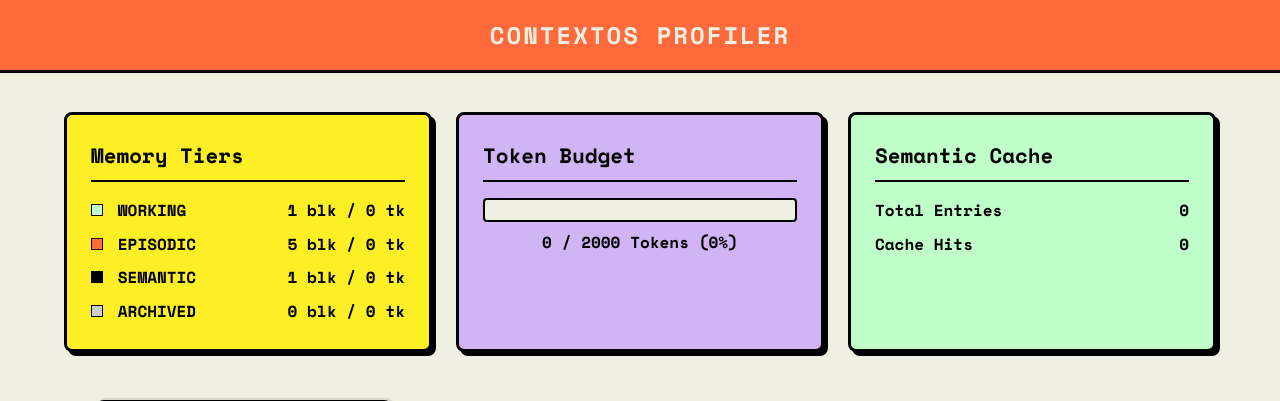
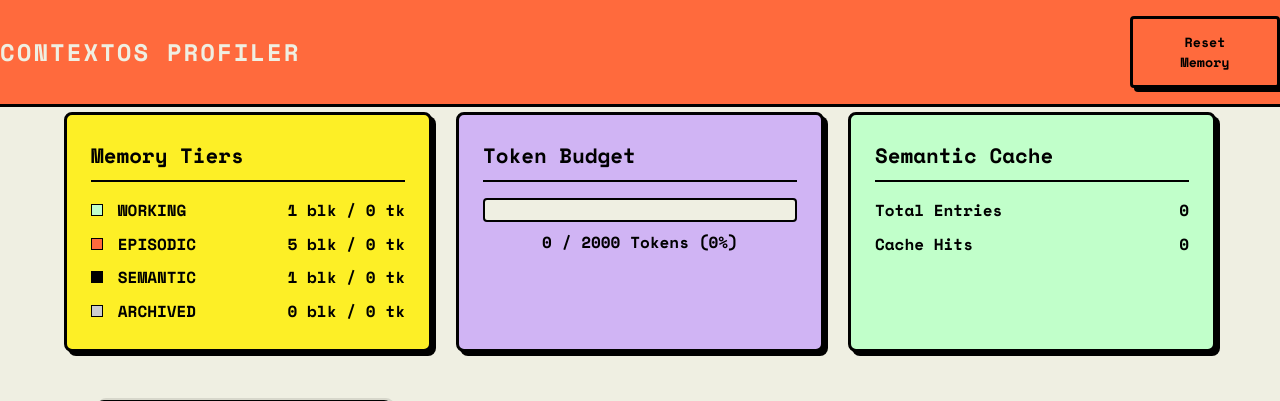
Before and after one commit to devpatel301/ContextOS, a FastAPI app: page / in a window 1280 px wide. Shown: the top 401 px of the page. Run offline with FastAPI, Linux system fonts and the light colour scheme; data comes from the database, SQL or seed files in the repository.

Commit message:
added memory reset endpoint and UI button

```diff
--- a/contextos/api/main.py
+++ b/contextos/api/main.py
@@ -17,7 +17,7 @@ from contextos.models.tier import MemoryTier
 config = ContextConfig(
     db_path="./demo_dashboard.db",
     chroma_persist_dir="./.chroma_dashboard",
-    embedding_stub=True,  # Fast string hashing for demo
+    embedding_stub=False,  # Fast string hashing for demo
     enable_semantic_cache=True,
     token_budget=2000,
     working_memory_reserve=500,
@@ -95,3 +95,33 @@ async def run_query(req: QueryRequest):
             } for b in window.blocks
         ]
     }
+
+@app.post("/api/reset")
+async def reset_memory():
+    # 1. Clear SQLite store
+    with cos._store._conn:
+        cos._store._conn.execute("DELETE FROM memory_blocks")
+
+    # 2. Clear Chroma collection
+    try:
+        cos.retriever.vector_index.client.delete_collection("contextos_memories")
+        cos.retriever.vector_index.collection = cos.retriever.vector_index.client.get_or_create_collection(
+            name="contextos_memories",
+            metadata={"hnsw:space": "cosine"}
+        )
+    except Exception as e:
+        import logging
+        logging.getLogger(__name__).warning(f"Failed to reset ChromaDB collection: {e}")
+
+    # 3. Clear Cache store
+    if cos.cache:
+        with cos.cache.store._conn:
+            cos.cache.store._conn.execute("DELETE FROM semantic_cache")
+
+    # 4. Re-seed default initial data
+    cos.store("System: You are a helpful assistant.", tier=MemoryTier.WORKING)
+    for i in range(5):
+        cos.store(f"Episodic memory block {i}", tier=MemoryTier.EPISODIC)
+    cos.store("Fact: Python is a programming language.", tier=MemoryTier.SEMANTIC)
+
+    return {"status": "success", "message": "Memory and cache cleared and re-seeded."}
--- a/contextos/api/static/script.js
+++ b/contextos/api/static/script.js
@@ -4,6 +4,11 @@ document.addEventListener("DOMContentLoaded", () => {
 
     const queryBtn = document.getElementById("run-query-btn");
     queryBtn.addEventListener("click", runQuery);
+
+    const resetBtn = document.getElementById("reset-memory-btn");
+    if (resetBtn) {
+        resetBtn.addEventListener("click", resetMemory);
+    }
 });
 
 async function fetchStatus() {
@@ -125,3 +130,34 @@ function renderBlocks(blocks, container) {
         container.appendChild(div);
     });
 }
+
+async function resetMemory() {
+    const btn = document.getElementById("reset-memory-btn");
+    if (!btn) return;
+
+    if (!confirm("Are you sure you want to clear all memory logs, cache entries, and vector data? This will reseed with fresh defaults.")) {
+        return;
+    }
+
+    btn.disabled = true;
+    btn.innerText = "Clearing...";
+
+    try {
+        const response = await fetch("/api/reset", {
+            method: "POST"
+        });
+        const data = await response.json();
+
+        // Reset query status and console
+        document.getElementById("query-status").innerHTML = "";
+        document.getElementById("context-window-blocks").innerHTML = '<div class="empty-state">Memory reset completed successfully! Run a query to begin.</div>';
+
+        await fetchStatus();
+    } catch (e) {
+        console.error("Failed to reset memory:", e);
+        alert("Failed to reset memory.");
+    } finally {
+        btn.disabled = false;
+        btn.innerText = "Reset Memory";
+    }
+}
--- a/contextos/api/templates/index.html
+++ b/contextos/api/templates/index.html
@@ -9,8 +9,9 @@
 </head>
 <body>
     <nav class="navbar">
-        <div class="nav-container">
+        <div class="nav-container" style="display: flex; justify-content: space-between; align-items: center; width: 100%;">
             <h1>ContextOS Profiler</h1>
+            <button id="reset-memory-btn" class="button" style="background-color: var(--accent-orange); max-width: 150px; margin: 0;">Reset Memory</button>
         </div>
     </nav>
 
```
Also changed, not shown: 1 other file.
